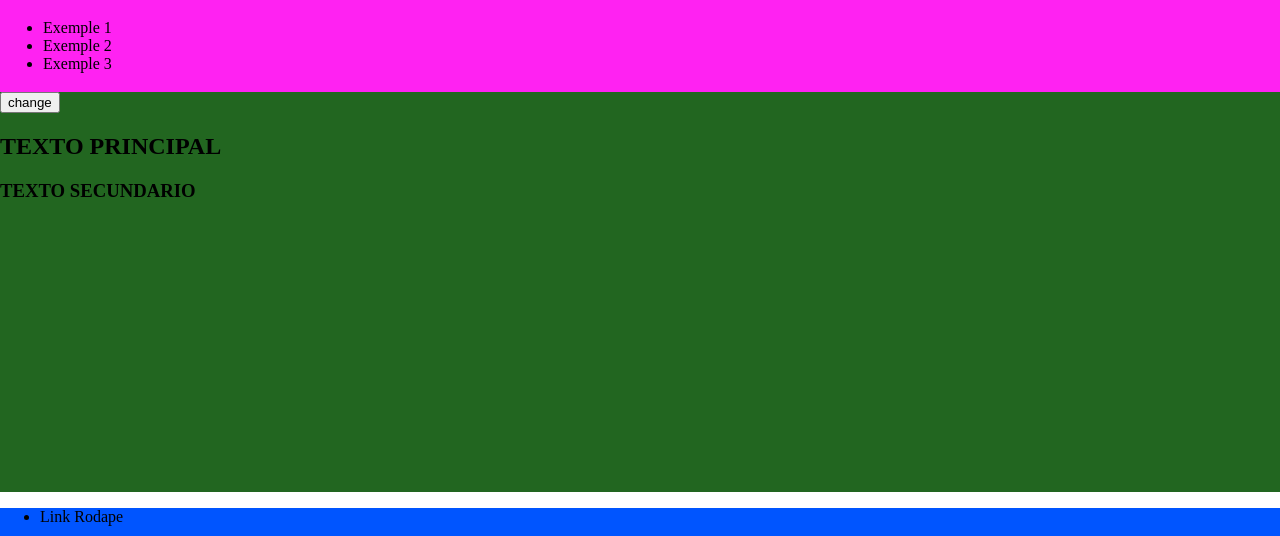
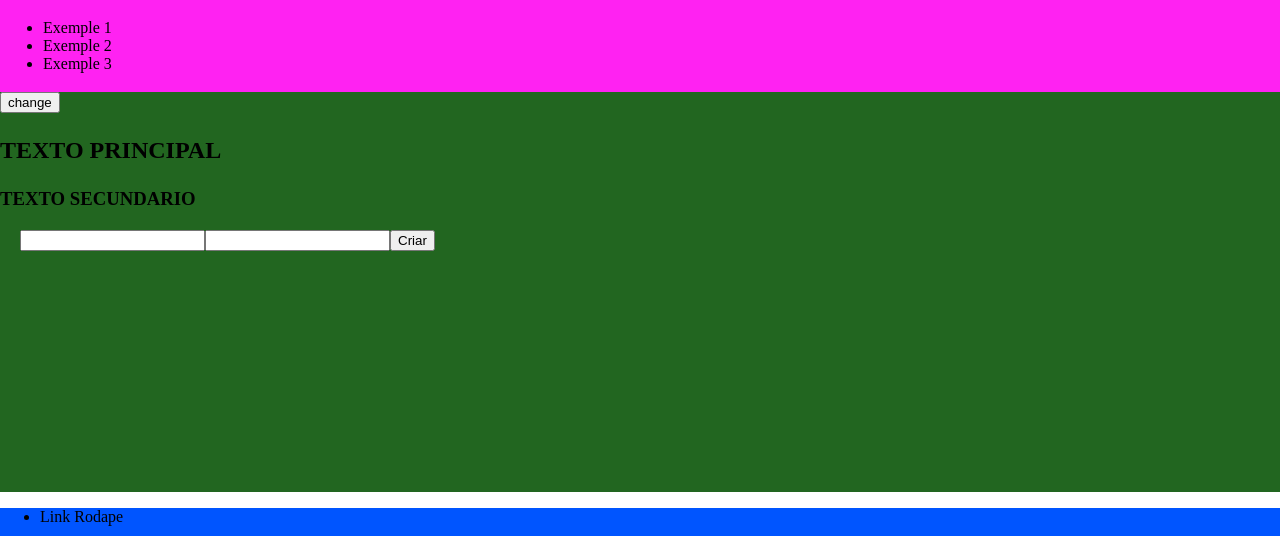
Before and after one commit to Arthur-nonaka/JS-estagio2.0, a website: page index.html in a window 1280 px wide. Shown: the top 536 px of the page. Drawn offline with Linux system fonts and the light colour scheme.

Commit message:
criar link

```diff
--- a/App.js
+++ b/App.js
@@ -8,22 +8,24 @@ const article = document.createElement("article");
 const section = document.createElement("section");
 const newDiv = document.createElement("div");
 const footer = document.createElement("footer");
-
-newElement.appendChild(button);
-button.innerHTML = "change";
-
-newElement.appendChild(article);
-let pArticle = document.createElement("p");
-pArticle.innerHTML = " <h1> TEXTO PRINCIPAL </h1>";
-article.appendChild(pArticle);
+const inputName = document.createElement("input");
+const inputLink = document.createElement("input");
+const buttonLink = document.createElement("button");
+const LinkPage = document.createElement("div");
+const InputPage = document.createElement("div");
 
 
 
-let pSection = document.createElement("p");
-pSection.innerHTML = "<h3> TEXTO SECUNDARIO </h3>"
+newElement.appendChild(button);
+button.innerHTML = "change ";
+
+newElement.appendChild(article);
+article.innerHTML = " <h1><p> TEXTO PRINCIPAL </p></h1>";
+
+
+
+section.innerHTML = "<div><h3> <p>TEXTO SECUNDARIO </p></h3></div>"
 newElement.appendChild(section);
-section.appendChild(newDiv);
-newDiv.appendChild(pSection);
 
 bodyElement.appendChild(newElement);
 
@@ -40,6 +42,40 @@ img.setAttribute("src", "logo.png");
 img.setAttribute("alt", "");
 img.setAttribute("srcset", "");
 footer.appendChild(img);
+
+
+newElement.appendChild(LinkPage);
+LinkPage.style.display = "flex";
+LinkPage.style.flexDirection = "column";
+LinkPage.style.margin = "20px";
+
+
+const handleSubmit = () => {
+    const a = document.createElement("a");
+    a.innerHTML = inputName.value;
+    a.setAttribute("href", inputLink.value);
+    a.setAttribute("target", "_blank");
+    LinkPage.appendChild(a);
+};
+
+
+
+buttonLink.addEventListener("click", handleSubmit);
+buttonLink.innerHTML = "Criar";
+
+
+LinkPage.appendChild(InputPage);
+InputPage.appendChild(inputName);
+InputPage.appendChild(inputLink);
+InputPage.appendChild(buttonLink);
+
+
+
+
+
+
+
+
 
 
 
```
Also changed, not shown: a.html (+4 -18 lines), logo.png (added).
